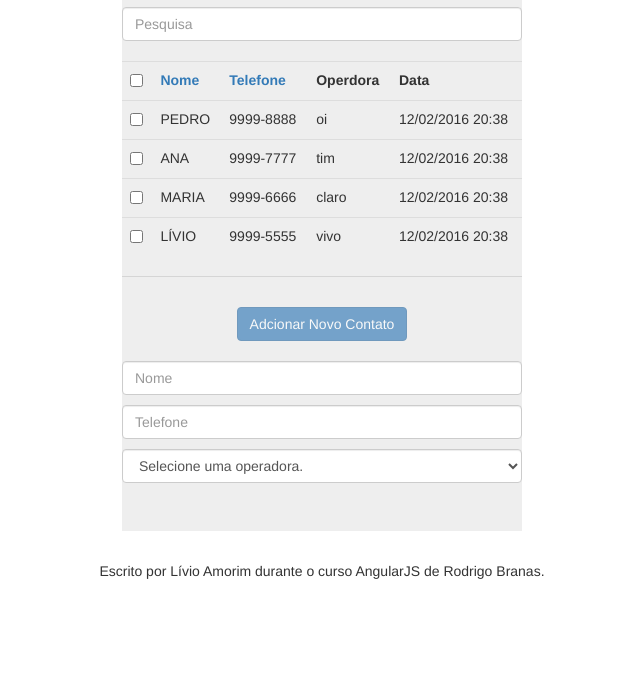
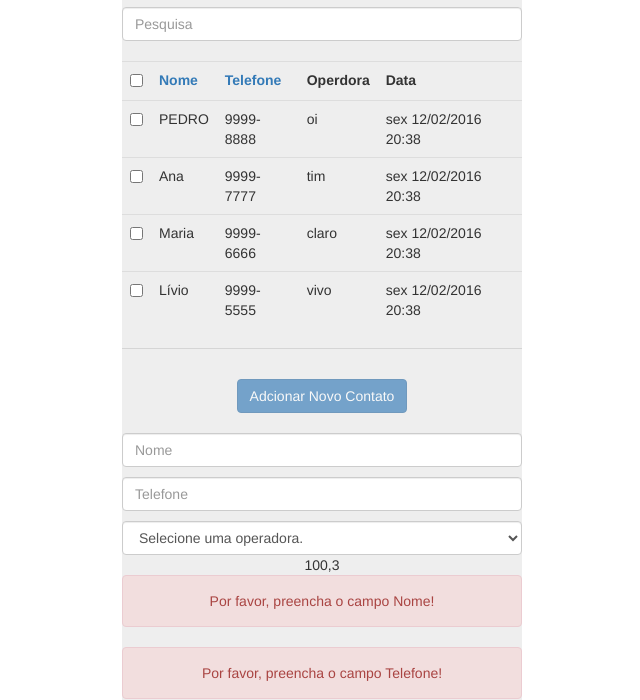
Before and after one commit to livioamorim/ListaTefefonica, a website: page index.html in a window 1280 px wide. Shown: the part 117-817 px from the top of the page, without its empty margins (318-958 px from the left). Drawn offline with nearby package versions, Linux system fonts and the light colour scheme.

Commit message:
Fim do episódio 5 - Aplicando Filtros.

```diff
--- a/index.html
+++ b/index.html
@@ -43,11 +43,11 @@
     <script src="lib/angular-messages/angular-messages.js"></script>
     <script>
       angular.module("listaTelefonica", ["ngMessages"])
-      angular.module("listaTelefonica").controller("listaTelefonicaControlador", function ($scope){
+      angular.module("listaTelefonica").controller("listaTelefonicaControlador", function ($scope, $filter){
         $scope.app = "Lista Telefonica";
 
         $scope.contatos = [
-          {nome: "Pedro", telefone: "9999-8888", data: new Date(), operadora: {nome: "Oi", codigo: 14, categoria: "Celular"}},
+          {nome: $filter('uppercase')("Pedro"), telefone: "9999-8888", data: new Date(), operadora: {nome: "Oi", codigo: 14, categoria: "Celular"}},
           {nome: "Ana", telefone: "9999-7777", data: new Date(), operadora: {nome: "TIM", codigo: 41, categoria: "Celular"}},
           {nome: "Maria", telefone: "9999-6666", data: new Date(), operadora: {nome: "Claro", codigo: 21, categoria: "Celular"}},
           {nome: "Lívio", telefone: "9999-5555", data: new Date(), operadora: {nome: "Vivo", codigo: 15, categoria: "Celular"}},
@@ -110,12 +110,12 @@
             <th>Data</th>
 
         </tr>
-        <tr ng-class="{selecionado: contato.selecionado, negrito: contato.selecionado}" ng-repeat="contato in contatos | filter:pesquisa | orderBy:criterioOrdenacao:direcaoOrdenacao">
+        <tr ng-class="{selecionado: contato.selecionado, negrito: contato.selecionado}" ng-repeat="contato in contatos | limitTo:10 | filter:pesquisa | orderBy:criterioOrdenacao:direcaoOrdenacao">
           <td><input type="checkbox" ng-model="contato.selecionado"/></td>
-          <td>{{contato.nome | uppercase}}</td>
+          <td>{{contato.nome}}</td> <!-- | uppercase| limitTo:3-->
           <td>{{contato.telefone}}</td>
           <td>{{contato.operadora.nome | lowercase}}</td>
-          <td>{{contato.data | date:'dd/MM/yyyy HH:mm'}}</td>
+          <td>{{contato.data | date:'EEE dd/MM/yyyy HH:mm'}}</td>
         </tr>
       </table>
       <button class="btn btn-danger" ng-click="apagarContato(contatos)" ng-show="isContatoSelecionado(contatos)">Remover Contato</button>
@@ -131,12 +131,12 @@
           <option value="">Selecione uma operadora.</option>
         </select>
 
-        {{contato}}
+        {{100.26 | number:1}}
 
       </form>
 
       <!-- FORM ALERTS -->
-      <!-- <div ng-messages="contatoForm.inputName.$error">
+      <div ng-messages="contatoForm.inputName.$error">
         <div ng-message="required"  class="alert alert-danger">
           Por favor, preencha o campo Nome!
         </div>
@@ -158,7 +158,7 @@
         <div ng-message="required" class="alert alert-danger">
           Por favor, preencha o campo Operadora!
         </div>
-      </div> -->
+      </div>
 
     </div>
     <div ng-include="'includes/footer.html'"></div>
```
